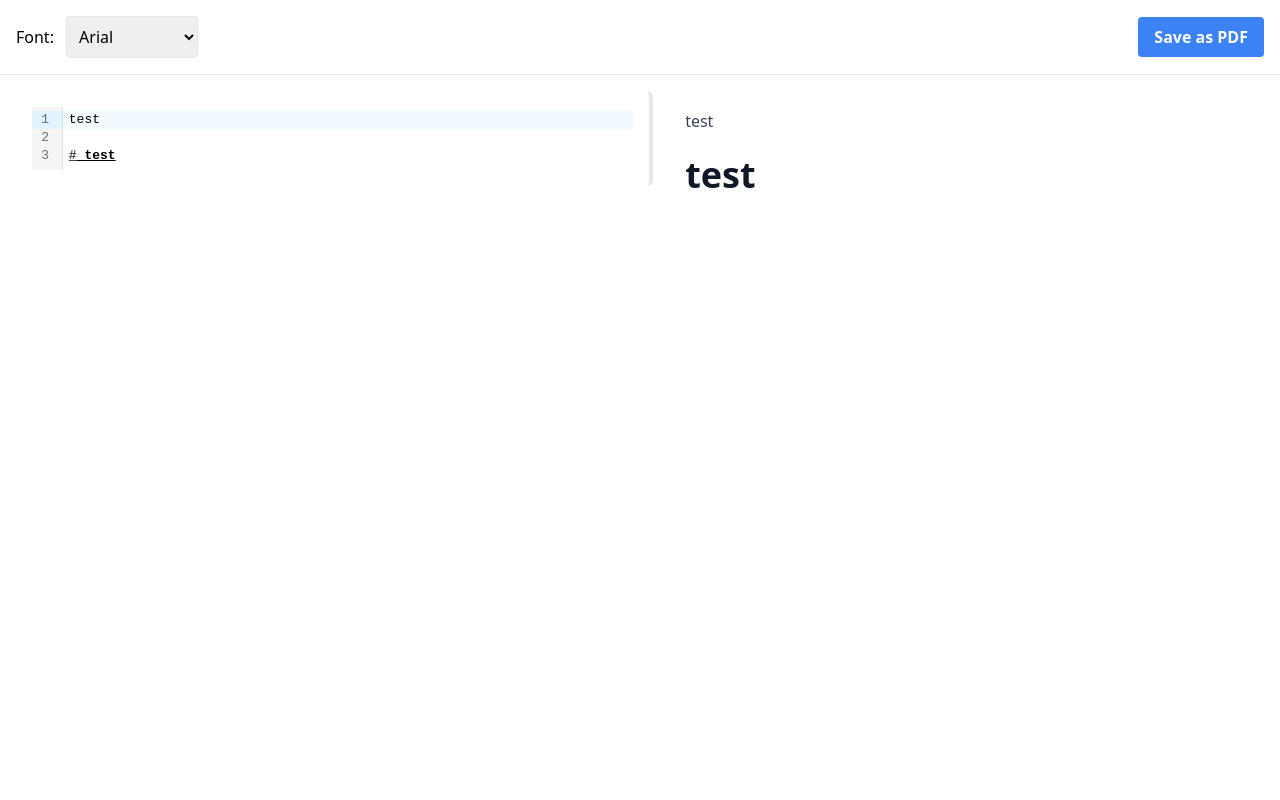
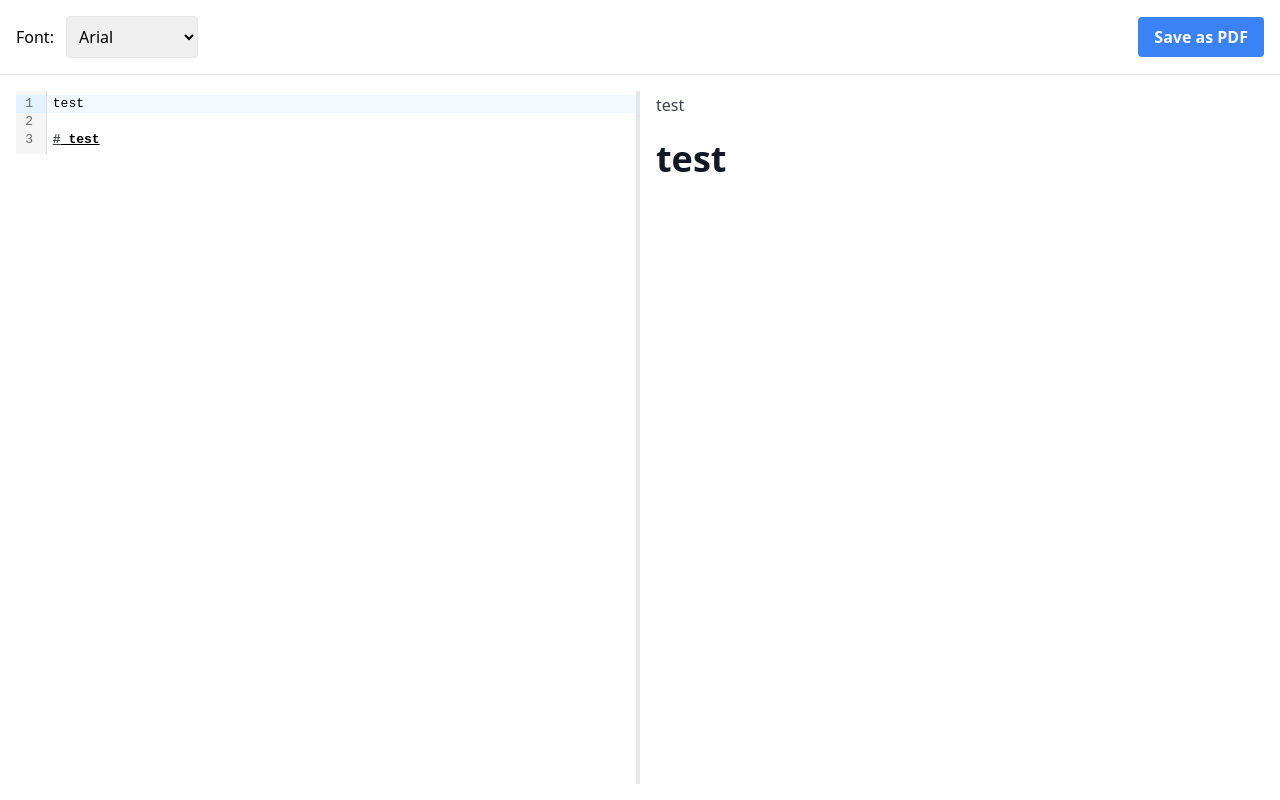
Before and after one commit to arjunmahishi/md-to-pdf, a website built with Vite: page index.html in a window 1280 px wide. Built offline with nearby package versions, Linux system fonts and the light colour scheme.

Commit message:
fix the layout
the preview was moving around when the font is changed. Make the width
strictly 1/2 of the parent container

```diff
--- a/index.html
+++ b/index.html
@@ -9,7 +9,7 @@
   <script type="module" src="/src/main.js"></script>
 </head>
 
-<body class="min-h-screen">
+<body class="min-h-screen flex flex-col">
   <div class="container mx-auto p-4 flex flex-col md:flex-row items-center gap-4 border-b">
     <div class="flex-1 flex-row flex-grow">
       <label for="font" class="mr-2">Font:</label>
@@ -27,11 +27,10 @@
     </div>
   </div>
 
-  <div class="container mx-auto h-full p-4 flex flex-col md:flex-row">
-    <div id="editor" class="flex-1 p-4 rounded-md h-full overflow-auto border-r-4"></div>
-    <div id="preview"
-      class="flex-1 p-4 rounded-md h-full overflow-auto ml-0 md:ml-4 prose">
-    </div>
+  <!-- <div class="container mx-auto h-full p-4 flex flex-col md:flex-row"> -->
+  <div class="container mx-auto p-4 flex flex-col md:flex-row grow">
+    <div id="editor" class="w-1/2 overflow-auto border-r-4"></div>
+    <div id="preview" class="w-1/2 overflow-auto ml-0 md:ml-4 prose"></div>
   </div>
 
 </body>
--- a/src/main.js
+++ b/src/main.js
@@ -34,7 +34,10 @@ const editor = new EditorView({
 });
 
 document.querySelector("#save-pdf").addEventListener("click", () => {
-  html2pdf().from(document.querySelector('#preview')).toPdf().get('pdf').then(pdf => {
+  let target = document.querySelector("#preview").cloneNode(true);
+  // target.classList.remove('w-1/2');
+
+  html2pdf().from(target).toPdf().get('pdf').then(pdf => {
     const blob = pdf.output('blob');
     const url = URL.createObjectURL(blob);
     window.open(url);
```
